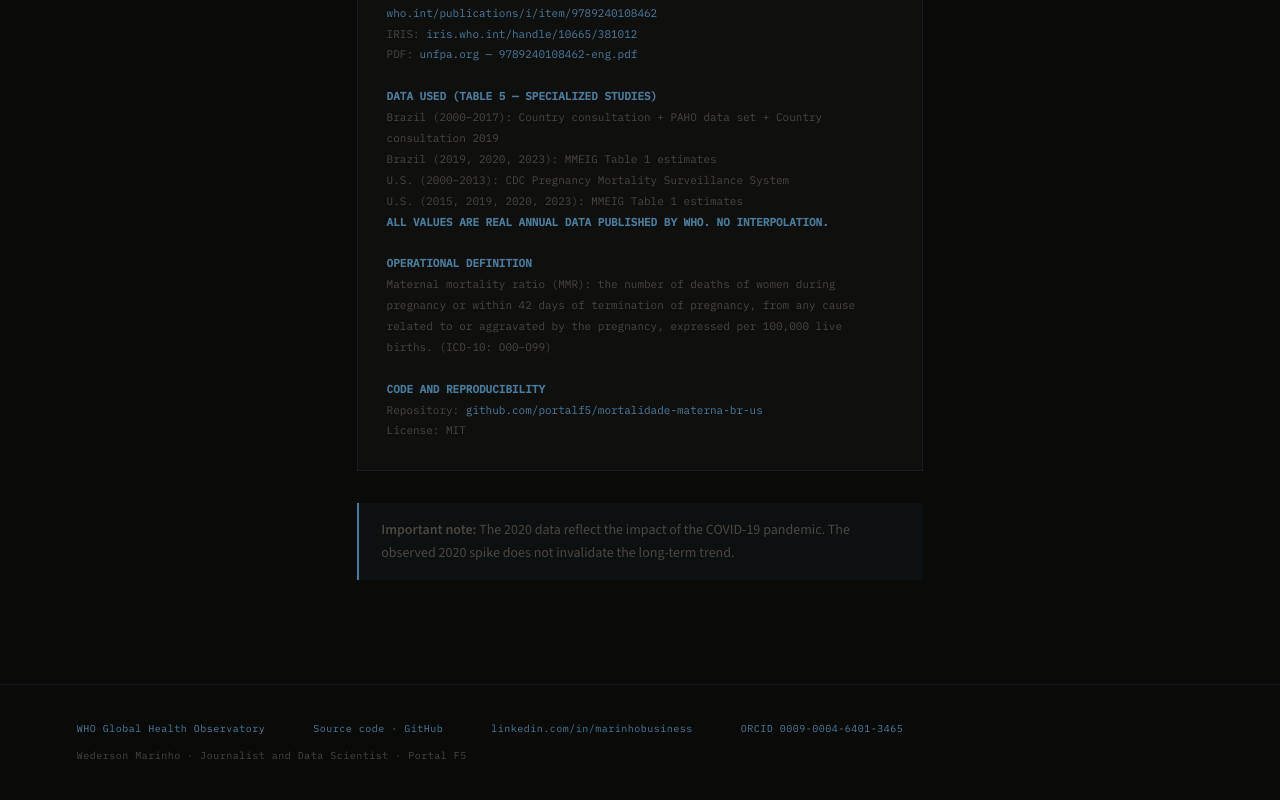
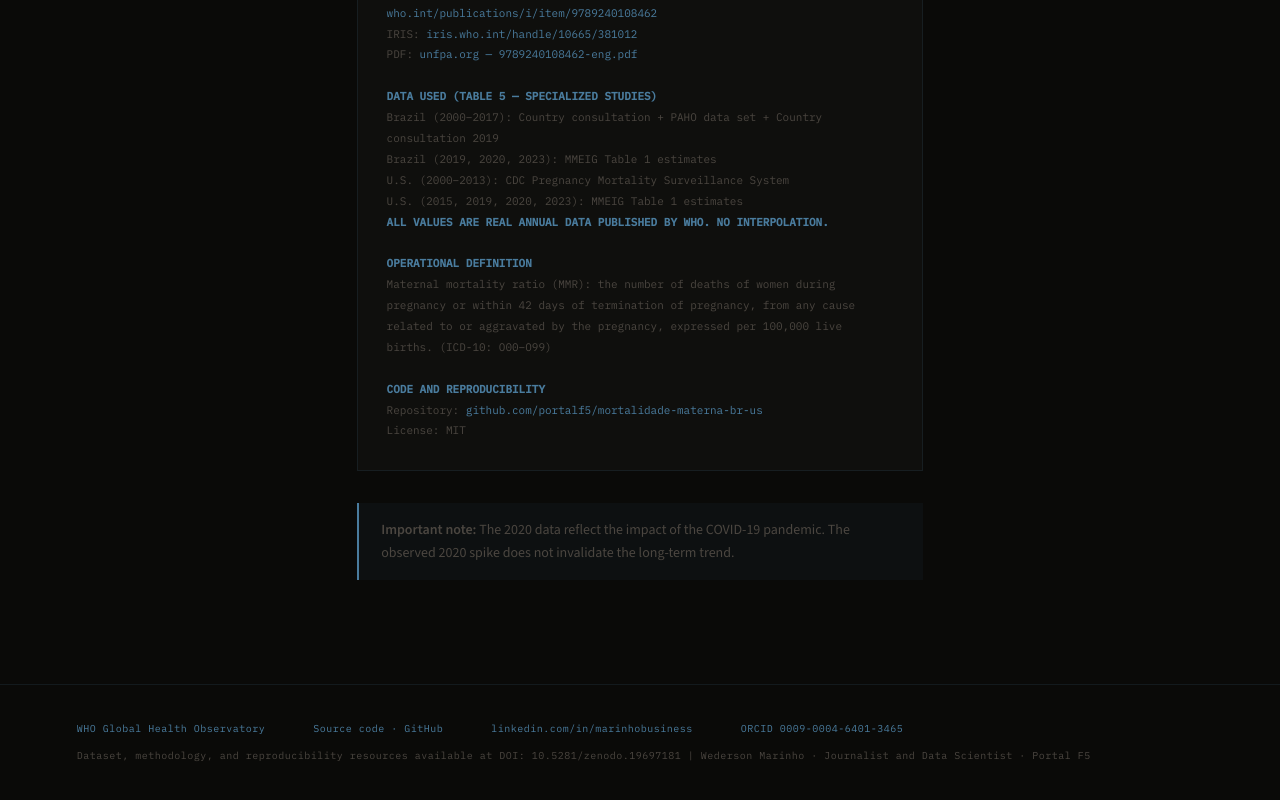
Before and after one commit to portalf5/mortalidade-materna-br-us, a plain HTML site: page index.html in a window 1280 px wide. Shown: the part 5107-5907 px from the top of the page. Drawn offline with nearby package versions, Linux system fonts and the light colour scheme.

Commit message:
Revise author details with DOI and resource information
Updated author information to include DOI for dataset and methodology.

```diff
--- a/index.html
+++ b/index.html
@@ -217,7 +217,7 @@ footer{border-top:1px solid var(--border);padding:2.2rem 6vw;display:flex;flex-w
   <span class="ft-item"><a href="https://github.com/portalf5/mortalidade-materna-br-us" target="_blank" id="ft-code">Código-fonte · GitHub</a></span>
   <span class="ft-item"><a href="https://linkedin.com/in/marinhobusiness" target="_blank">linkedin.com/in/marinhobusiness</a></span>
   <span class="ft-item"><a href="https://orcid.org/0009-0004-6401-3465" target="_blank">ORCID 0009-0004-6401-3465</a></span>
-  <span class="ft-item" id="ft-author">Wederson Marinho · Jornalista e Cientista de Dados · Portal F5</span>
+  <span class="ft-item" id="ft-author">Dataset, metodologia e reprodutibilidade disponíveis em DOI: 10.5281/zenodo.19697181 | Wederson Marinho · Jornalista e Cientista de Dados · Portal F5</span>
 </footer>
 
 <script>
@@ -406,7 +406,7 @@ const T = {
     avisoLbl: "Important note:",
     avisoTxt: "The 2020 data reflect the impact of the COVID-19 pandemic. The observed 2020 spike does not invalidate the long-term trend.",
     ftCode: "Source code · GitHub",
-    ftAuthor: "Wederson Marinho · Journalist and Data Scientist · Portal F5",
+    ftAuthor: "Dataset, methodology, and reproducibility resources available at DOI: 10.5281/zenodo.19697181 | Wederson Marinho · Journalist and Data Scientist · Portal F5",
     evLabels: {
       "ODM 5: reduzir mortalidade materna em 75% até 2015": "MDG 5: reduce maternal mortality by 75% by 2015",
       "Política Nacional de Atenção Integral à Saúde da Mulher": "National Policy for Women Health",
```
